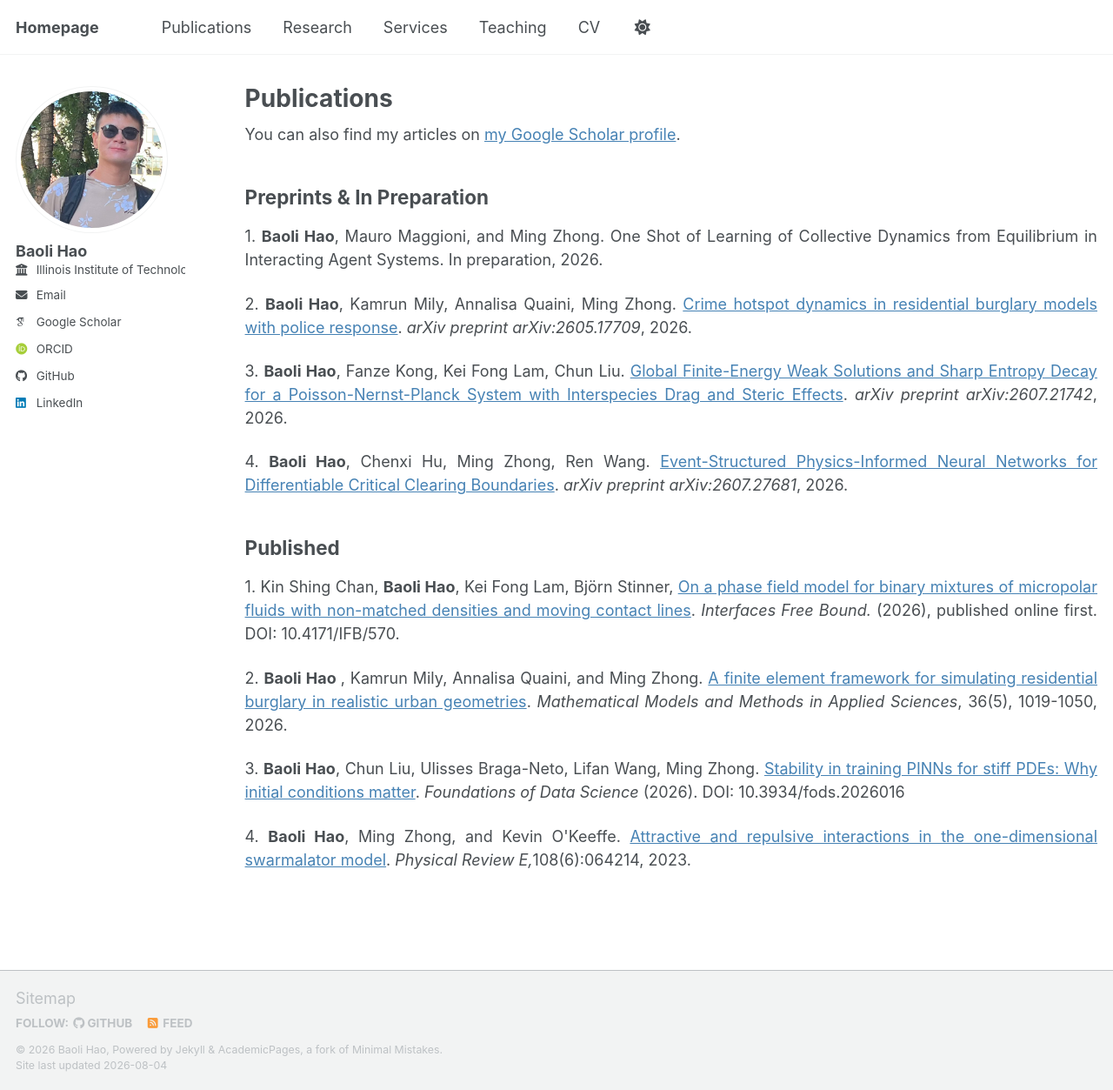
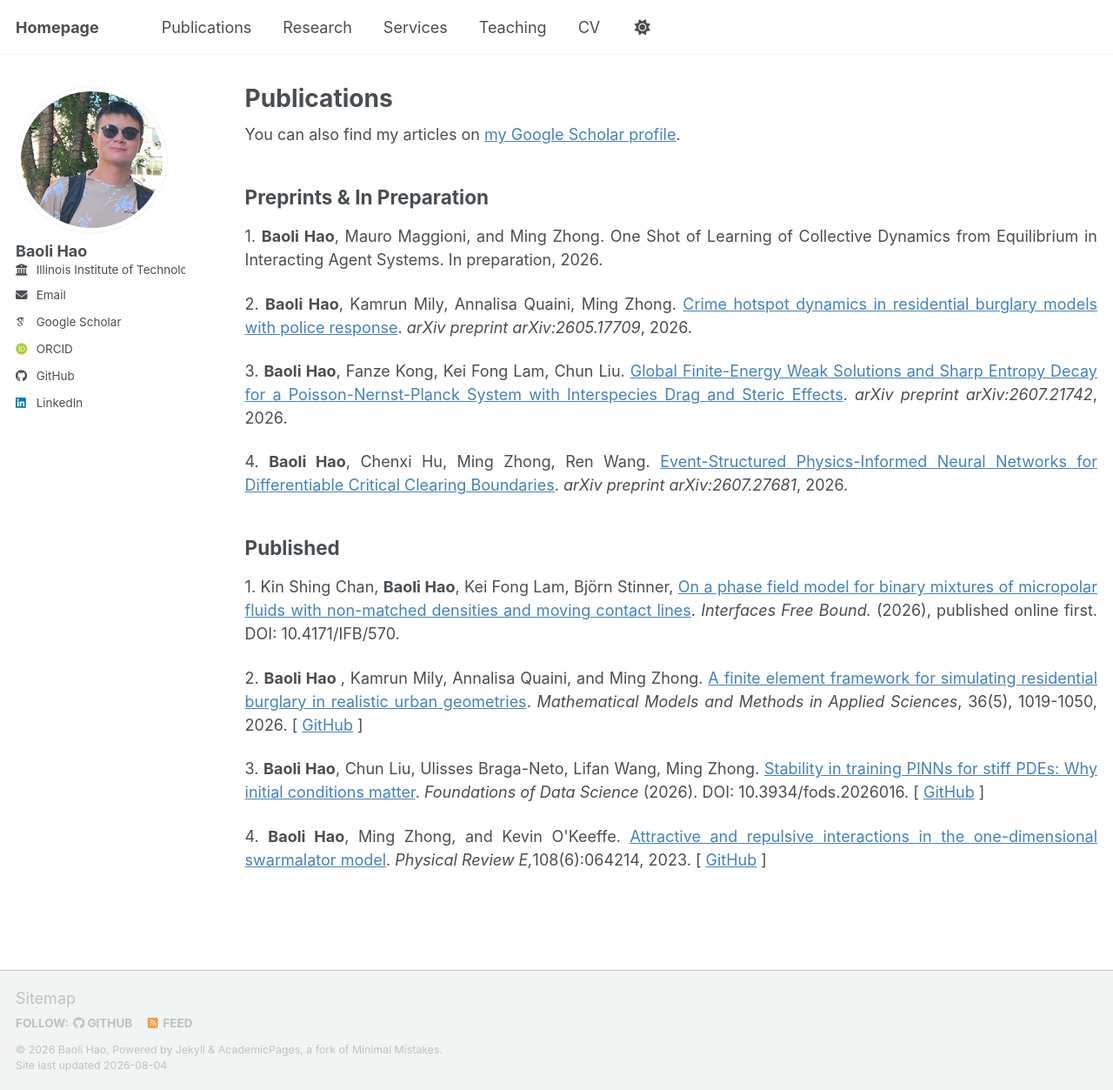
Before and after one commit to baolihao/baolihao.github.io, a Jekyll site: the page built from _pages/publications.html, in a window 1280 px wide and 1253 px high. Shown: the whole window at 87% size. Built offline with Jekyll 4.4.1, drawn with Linux system fonts in a browser that asks for light colours; some web fonts are replaced; a script bundle is joined from its source files by our own code; library files that are not in the unit come from our copies.

Commit message:
Update publications.html

```diff
--- a/_pages/publications.html
+++ b/_pages/publications.html
@@ -54,13 +54,15 @@ DOI: 10.4171/IFB/570.
   <a href = "https://www.worldscientific.com/doi/abs/10.1142/S0218202526500193">A finite element framework for simulating residential burglary in realistic urban geometries</a>.
   <i>Mathematical Models and Methods in Applied Sciences</i>,
 36(5), 1019-1050, 2026.
+  [ <a href="https://github.com/baolihao/UrbanCrime-Sim">GitHub</a> ]
 </p>
 
 <p>
  3.  <b>Baoli Hao</b>, Chun Liu, Ulisses Braga-Neto, Lifan Wang, Ming Zhong.
   <a href="https://doi.org/10.3934/fods.2026016">Stability in training PINNs for stiff PDEs: Why initial conditions matter</a>.
   <i>Foundations of Data Science</i> (2026).
-  DOI: 10.3934/fods.2026016
+  DOI: 10.3934/fods.2026016.
+  [ <a href="https://github.com/baolihao/hard-constrained-pinns">GitHub</a> ]
 </p>
 
 <p>
@@ -68,4 +70,5 @@ DOI: 10.4171/IFB/570.
   <a href = "https://doi.org/10.1103/PhysRevE.108.064214">Attractive and repulsive interactions in the one-dimensional swarmalator model</a>.
   <i>Physical Review E,</i>108(6):064214,
 2023.
+  [ <a href="https://github.com/baolihao/swarmalators-1d-mixed-coupling">GitHub</a> ]
 </p>
```
